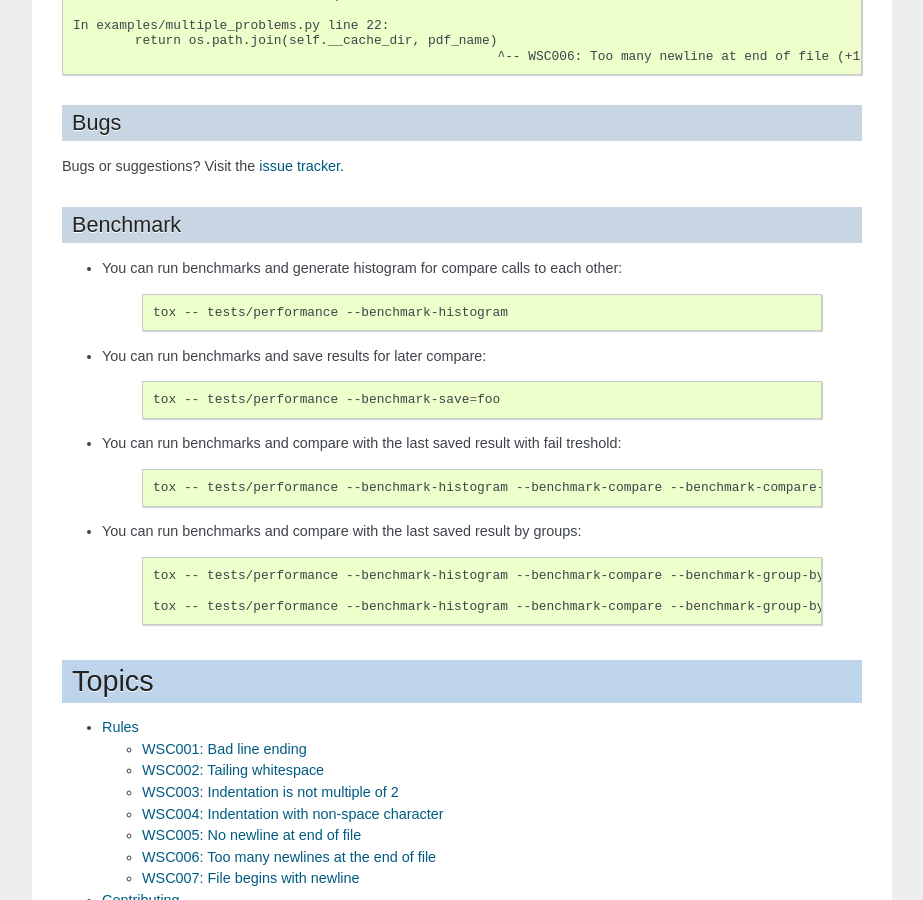
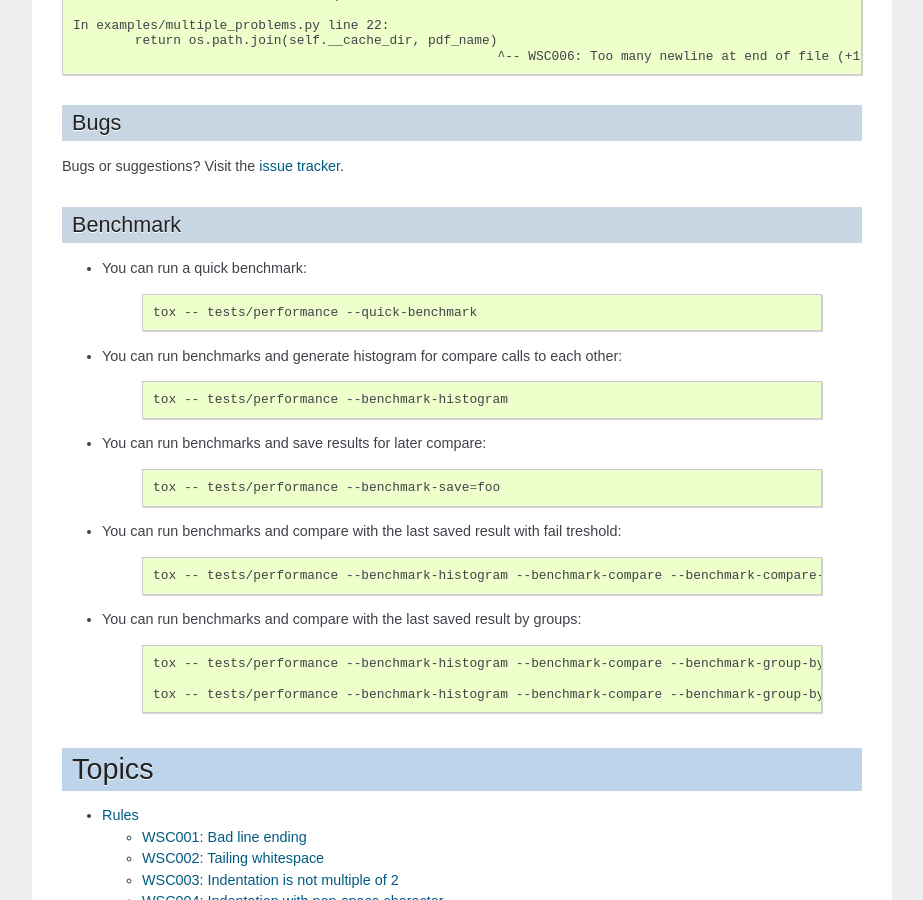
Before and after one commit to szantaii/wscheck, a Sphinx documentation site: the page built from docs/index.rst, in a window 1280 px wide and 900 px high, scrolled down 1177 px. Shown: the whole window, without its empty margins (198-1121 px from the left). Built offline with Sphinx 7.4.7, drawn with Linux system fonts in a browser that asks for light colours.

Commit message:
tests/perf: Added --quick-benchmark for Travis can check assertions of performance tests too
+ Fixed assertions in performance tests

```diff
--- a/README.rst
+++ b/README.rst
@@ -87,6 +87,12 @@ Bugs or suggestions? Visit the `issue tracker <https://github.com/andras-tim/wsc
 Benchmark
 ---------
 
+* You can run a quick benchmark:
+
+    .. code-block:: bash
+
+        tox -- tests/performance --quick-benchmark
+
 * You can run benchmarks and generate histogram for compare calls to each other:
 
     .. code-block:: bash
--- a/conftest.py
+++ b/conftest.py
@@ -12,6 +12,7 @@ def pytest_addoption(parser):
     """
     parser.addini('benchmark_storage', 'Specify a different path to store the runs', type='pathlist')
     parser.addini('benchmark_histogram', 'Plot graphs of min/max/avg/stddev over time', type='pathlist')
+    parser.addoption('--quick-benchmark', action='store_true', help='Run performance check with reduced iteration')
 
 
 def pytest_cmdline_main(config):
@@ -27,6 +28,9 @@ def pytest_cmdline_main(config):
         histogram_paths = config.getini('benchmark_histogram')
         if histogram_paths:
             config.option.benchmark_histogram = histogram_paths
+
+    if config.getoption('quick_benchmark'):
+        config.option.benchmark_max_time = '0.01'
 
 
 def pytest_itemcollected(item):
--- a/docs/contributing/extending_rules.rst
+++ b/docs/contributing/extending_rules.rst
@@ -20,6 +20,8 @@ Checklist
 
     #. Extend the complex case too.
 
+    #. Run all performance tests for check performance degradation!
+
 #. Extend documentation
 
     a. Create ``docs/rules/WSC000.rst`` file for describing the rule.
```
Also changed, not shown: CHANGELOG.md (+2 -0 lines), .travis.yml, 1 other file.
